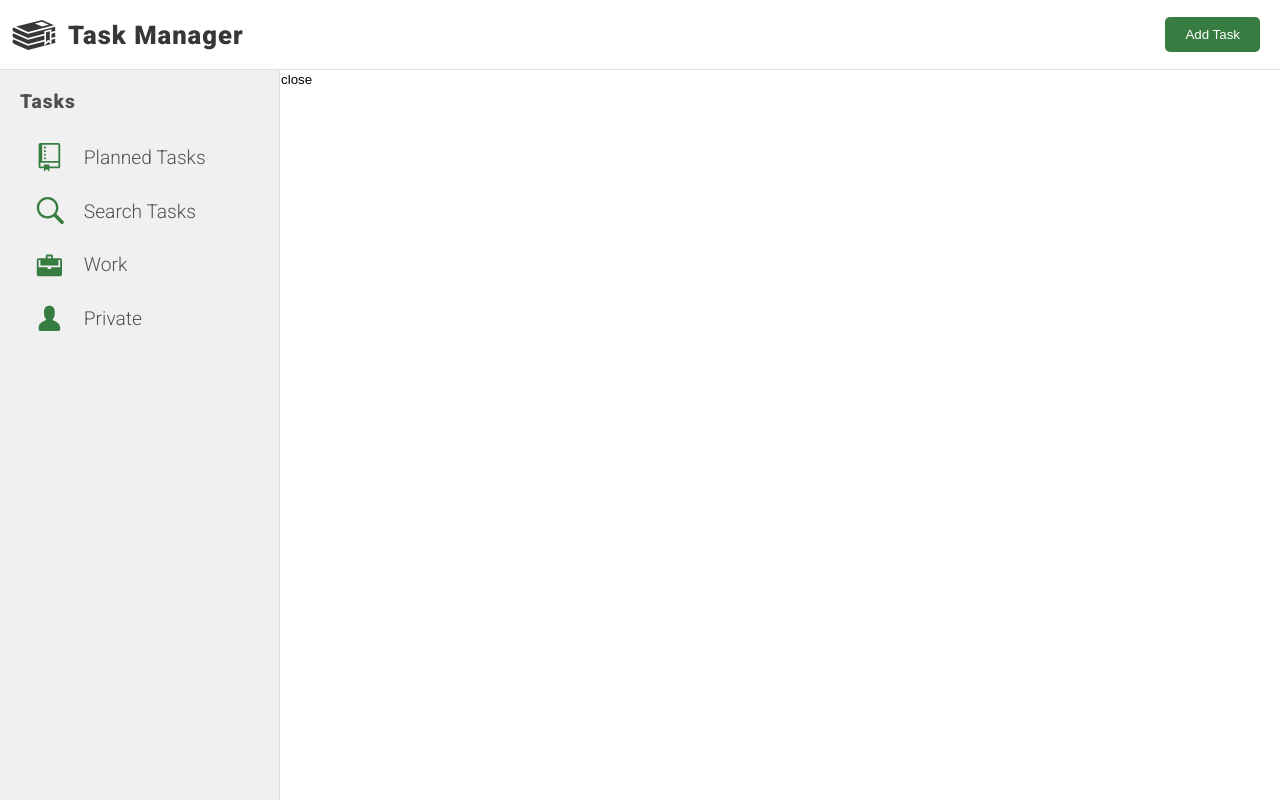
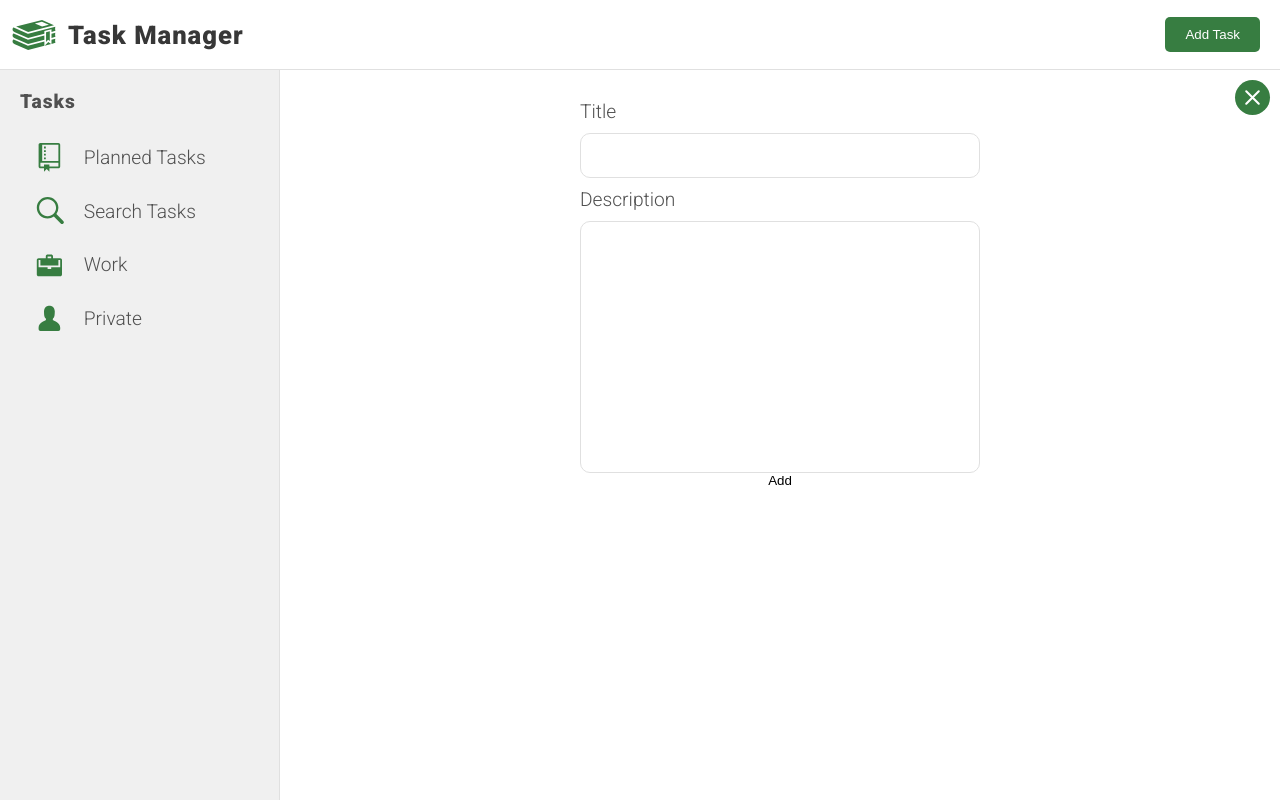
Before and after one commit to Nosbuk/to-do-react, a React (Create React App) app: page / in a window 1280 px wide. Built offline with nearby package versions, Linux system fonts and the light colour scheme.

Commit message:
planed & add new task logic + basic styling

```diff
--- a/package.json
+++ b/package.json
@@ -10,6 +10,7 @@
     "react": "^17.0.2",
     "react-dom": "^17.0.2",
     "react-icons": "^4.3.1",
+    "react-id-generator": "^3.0.2",
     "react-scripts": "5.0.0"
   },
   "scripts": {
--- a/src/components/Main.js
+++ b/src/components/Main.js
@@ -1,6 +1,13 @@
-import React from "react";
+import React, { useState } from "react";
 import TaskEditor from "./TaskEditor";
+import PlanedTasks from "./PlanedTasks";
 
 export default function Main({ mainContent, setMainContent }) {
-  return <main>{mainContent === "editor" && <TaskEditor setMainContent={setMainContent} />}</main>;
+  const [tasks, setTasks] = useState([]);
+  return (
+    <main>
+      {mainContent === "editor" && <TaskEditor setTasks={setTasks} setMainContent={setMainContent} />}
+      {mainContent === "planed" && <PlanedTasks setTasks={setTasks} tasks={tasks} />}
+    </main>
+  );
 }
--- /dev/null
+++ b/src/components/PlanedTasks.js
@@ -0,0 +1,15 @@
+import React from "react";
+import Task from "./Task";
+
+export default function PlanedTasks({ tasks, setTasks }) {
+  return (
+    <section className="section">
+      <h2 className="section__headline">Planed Tasks:</h2>
+      <ul className="section__list">
+        {tasks.map((task, index) => (
+          <Task key={index} setTasks={setTasks} task={task} />
+        ))}
+      </ul>
+    </section>
+  );
+}
--- /dev/null
+++ b/src/components/Task.js
@@ -0,0 +1,17 @@
+import React from "react";
+import { HiOutlineTrash } from "react-icons/hi";
+
+export default function Task({ setTasks, task }) {
+  const handleClick = () => {
+    setTasks((tasks) => tasks.filter((item) => item.id !== task.id));
+  };
+  return (
+    <li className="task">
+      <h3 className="task__title">{task.title}</h3>
+      <p className="task__description">{task.description}</p>
+      <button className="task__delete-button" onClick={handleClick}>
+        <HiOutlineTrash size="1.6rem" />
+      </button>
+    </li>
+  );
+}
--- a/src/components/TaskEditor.js
+++ b/src/components/TaskEditor.js
@@ -1,14 +1,45 @@
 import React from "react";
+import { HiOutlineX } from "react-icons/hi";
+import nextId from "react-id-generator";
 
-export default function TaskEditor({ setMainContent }) {
-  const handleClick = () => {
+export default function TaskEditor({ setTasks, setMainContent }) {
+  class Task {
+    constructor(title, description) {
+      this.title = title;
+      this.description = description;
+      this.id = nextId();
+    }
+  }
+
+  const handleClick = (e) => {
+    e.target.className === "task-editor__close-button" && setMainContent("planed");
+  };
+
+  const handleSubmit = (e) => {
+    e.preventDefault();
+    console.log(e);
+    setTasks((tasks) => [new Task(e.target[0].value, e.target[1].value), ...tasks]);
     setMainContent("planed");
   };
+
   return (
-    <div className="task-editor">
-      <button onClick={handleClick} className="text-editor__button__close">
-        close
+    <section className="task-editor">
+      <button onClick={handleClick} className="task-editor__close-button">
+        <HiOutlineX />
       </button>
-    </div>
+      <form onSubmit={handleSubmit} className="task-editor__form">
+        <label htmlFor="title" className="task-editor__form__label">
+          Title
+        </label>
+        <input name="title" type="text" className="task-editor__form__input--title" />
+        <label htmlFor="description" className="task-editor__form__label">
+          Description
+        </label>
+        <textarea name="description" id="" cols="30" rows="10" className="task-editor__form__input--description"></textarea>
+        <button type="submit" className="task-editor__form__submit-button">
+          Add
+        </button>
+      </form>
+    </section>
   );
 }
--- /dev/null
+++ b/src/scss/config/_animations.scss
@@ -0,0 +1,8 @@
+@keyframes fade-in {
+  0% {
+    opacity: 0;
+  }
+  100% {
+    opacity: 100%;
+  }
+}
--- a/src/scss/config/_fonts.scss
+++ b/src/scss/config/_fonts.scss
@@ -3,6 +3,7 @@
   font-size: 0.8rem;
   color: $logo-text-color;
   letter-spacing: 1px;
+  font-weight: 300;
 }
 
 @mixin font-aside-headline {
@@ -19,3 +20,31 @@
   color: $main-text-color;
   font-weight: 300;
 }
+
+@mixin font-editor-label {
+  font-family: "Roboto", sans-serif;
+  font-size: 1.2rem;
+  color: $main-text-color;
+  font-weight: 300;
+}
+
+@mixin font-editor-input {
+  font-family: "Roboto", sans-serif;
+  font-size: 1.2rem;
+  color: $main-text-color;
+  font-weight: 300;
+}
+
+@mixin section-headline {
+  font-family: "Roboto", sans-serif;
+  font-size: 1.6rem;
+  color: $logo-text-color;
+  font-weight: 300;
+}
+
+@mixin section-text {
+  font-family: "Roboto", sans-serif;
+  font-size: 1rem;
+  color: $logo-text-color;
+  font-weight: 500;
+}
--- a/src/scss/elements/_header.scss
+++ b/src/scss/elements/_header.scss
@@ -10,6 +10,7 @@
   }
   &__icon {
     margin-left: 10px;
+    color: $theme-color;
   }
   .button {
     margin: 0 20px 0 auto;
--- /dev/null
+++ b/src/scss/elements/_section.scss
@@ -0,0 +1,11 @@
+.section {
+  padding: 40px;
+
+  &__headline {
+    @include section-headline;
+  }
+
+  &__list {
+    @include section-text;
+  }
+}
--- /dev/null
+++ b/src/scss/elements/_task.scss
@@ -0,0 +1,18 @@
+.task {
+  padding: 20px;
+  margin: 10px;
+  border: 1px solid $border-color;
+  border-radius: 10px;
+
+  position: relative;
+  &__title {
+    margin-bottom: 40px;
+  }
+  &__delete-button {
+    position: absolute;
+    top: 0;
+    right: 0;
+    margin: 10px;
+    color: $theme-color;
+  }
+}
--- a/src/scss/elements/_task_editor.scss
+++ b/src/scss/elements/_task_editor.scss
@@ -1,8 +1,53 @@
 .task-editor {
-  width: calc(100% - 281px);
-  height: calc(100vh - 70px);
+  width: 100%;
+  height: 100%;
   background: #fff;
-  position: absolute;
-  bottom: 0;
-  right: 0;
+  position: relative;
+  display: flex;
+  flex-direction: column;
+  align-items: center;
+  opacity: 0;
+  animation: fade-in 1s forwards;
+
+  &__close-button {
+    position: absolute;
+    right: 0;
+    top: 0;
+    color: white;
+    background: $theme-color;
+    display: flex;
+    align-items: center;
+    justify-content: center;
+    padding: 5px;
+    margin: 10px;
+    font-size: 25px;
+    border-radius: 50%;
+
+    * {
+      pointer-events: none;
+    }
+  }
+
+  &__form {
+    width: 40%;
+    display: flex;
+    flex-direction: column;
+    margin-top: 20px;
+
+    &__label {
+      @include font-editor-label;
+      margin: 10px 0;
+    }
+
+    &__input--title,
+    &__input--description {
+      border: 1px solid $border-color;
+      @include font-editor-input;
+      padding: 10px;
+      border-radius: 10px;
+    }
+    &__input--description {
+      resize: none;
+    }
+  }
 }
--- a/src/scss/index.scss
+++ b/src/scss/index.scss
@@ -3,8 +3,11 @@
 @import "./config/reset";
 @import "./config/colors";
 @import "./config/fonts";
+@import "./config/animations";
 
 @import "./elements/app_layout";
 @import "./elements/header";
 @import "./elements/aside";
 @import "./elements/task_editor";
+@import "./elements/section";
+@import "./elements/task";
```
Also changed, not shown: 1 other file (tests, documents, lock files or other folders).
